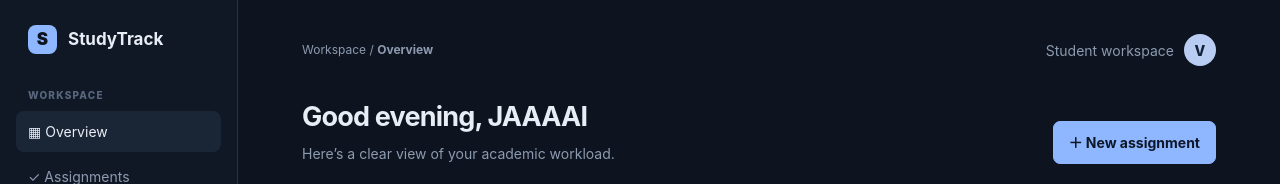
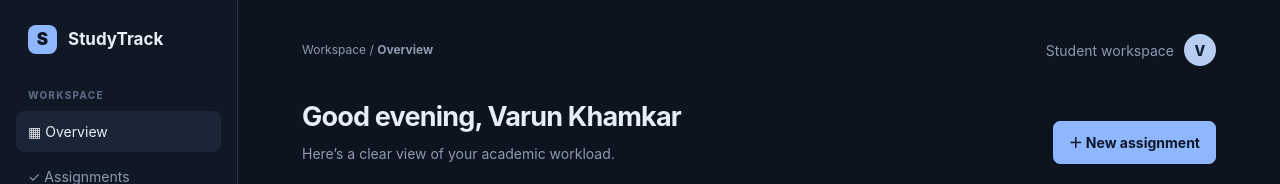
Before and after one commit to MadBollocks/cicd-status-api, a website: page public/index.html in a window 1280 px wide. Shown: the top 184 px of the page. Drawn offline with Linux system fonts and the light colour scheme; no server answers.

Commit message:
Change greeting name from JAAAAI to Varun Khamkar

```diff
--- a/public/index.html
+++ b/public/index.html
@@ -42,7 +42,7 @@
     <main>
       <div class="topbar"><div class="crumb">Workspace / <strong id="crumb">Overview</strong></div><div class="profile"><span>Student workspace</span><span class="avatar">V</span></div></div>
       <section class="view active" id="overview">
-        <div class="overview"><div><h1>Good evening, JAAAAI</h1><p class="subtitle">Here’s a clear view of your academic workload.</p></div><button class="primary" id="new-task">＋ New assignment</button></div>
+        <div class="overview"><div><h1>Good evening, Varun Khamkar</h1><p class="subtitle">Here’s a clear view of your academic workload.</p></div><button class="primary" id="new-task">＋ New assignment</button></div>
         <div class="metrics"><div class="metric"><div class="metric-label">Completion rate</div><div class="metric-value" id="completion">0%</div><div class="metric-note good">Across all assignments</div></div><div class="metric"><div class="metric-label">Due this week</div><div class="metric-value" id="week">0</div><div class="metric-note">Upcoming deadlines</div></div><div class="metric"><div class="metric-label">Needs attention</div><div class="metric-value" id="overdue">0</div><div class="metric-note">Overdue assignments</div></div><div class="metric"><div class="metric-label">Open assignments</div><div class="metric-value" id="pending">0</div><div class="metric-note">Still in progress</div></div></div>
         <div class="grid"><section class="card"><div class="card-head"><div><h2>Assignment queue</h2><span class="muted" style="font-size:12px">Your current academic workload</span></div><button class="secondary" id="view-all">View all</button></div><div id="overview-tasks"></div></section><aside class="card"><div class="card-head"><h2>Progress</h2><span class="muted">This term</span></div><div class="progress-wrap"><div class="progress" id="progress"><strong id="progress-number">0%</strong></div><div class="progress-copy"><strong>Keep the momentum</strong>Complete assignments to improve your rate.</div></div><h3 style="margin-bottom:13px">Upcoming deadlines</h3><div class="upcoming" id="upcoming"></div></aside></div>
       </section>
```
